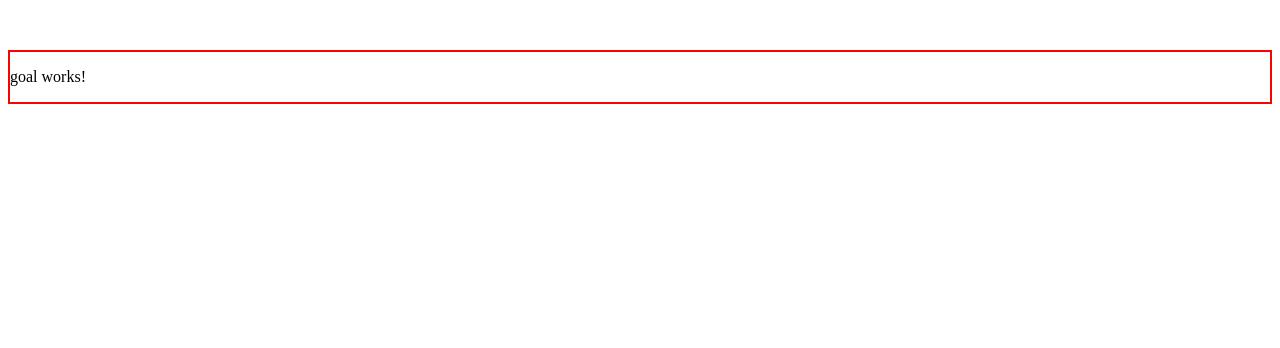
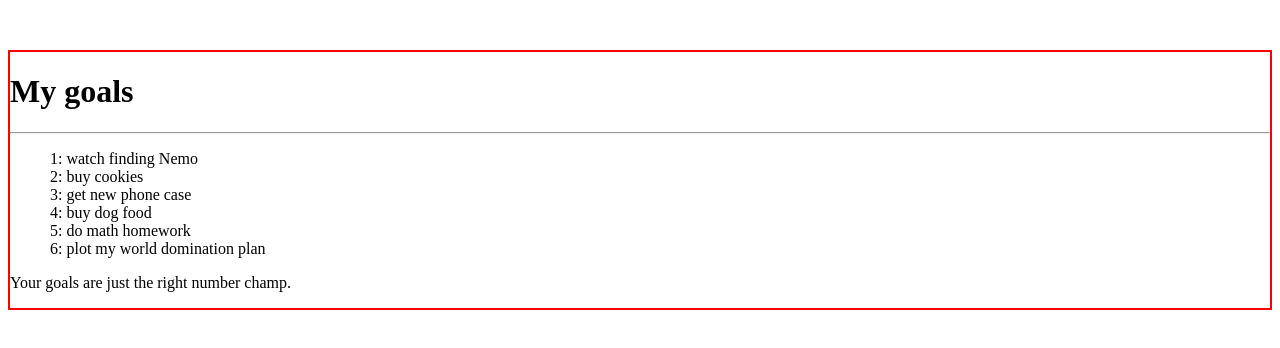
Before and after one commit to KellyKiiru/goals, an Angular app: page / in a window 1280 px wide. Shown: the top 348 px of the page. Built offline with nearby package versions, Linux system fonts and the light colour scheme.

Commit message:
nest goal component as a child to the root component

```diff
--- a/src/app/goal/goal.component.html
+++ b/src/app/goal/goal.component.html
@@ -1 +1,10 @@
-<p>goal works!</p>
+<div>
+    <h1> My goals </h1>
+    <hr>
+    <ul>
+        <li *ngFor="let goal of goals" style="list-style: none;">
+            {{goal.id}}: {{goal.name}}
+        </li>
+    </ul>
+    <p *ngIf="goals.length == goals.length">Your goals are just the right number champ.</p>
+</div>
```
Also changed, not shown: src/app/app.component.html (+0 -11 lines).
